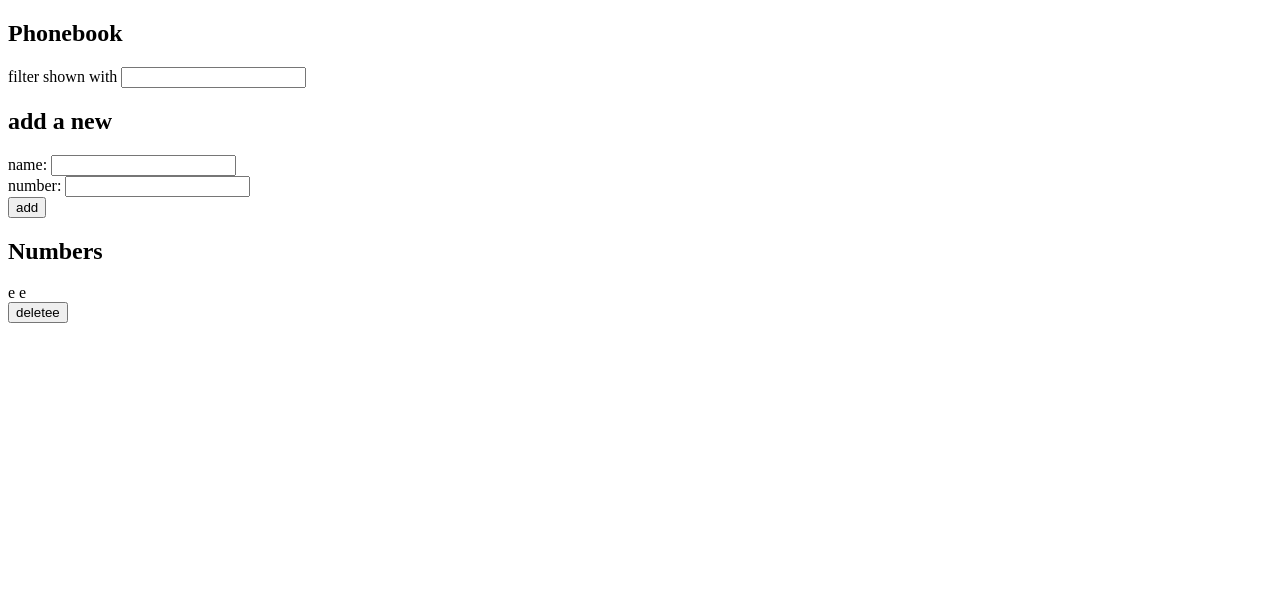
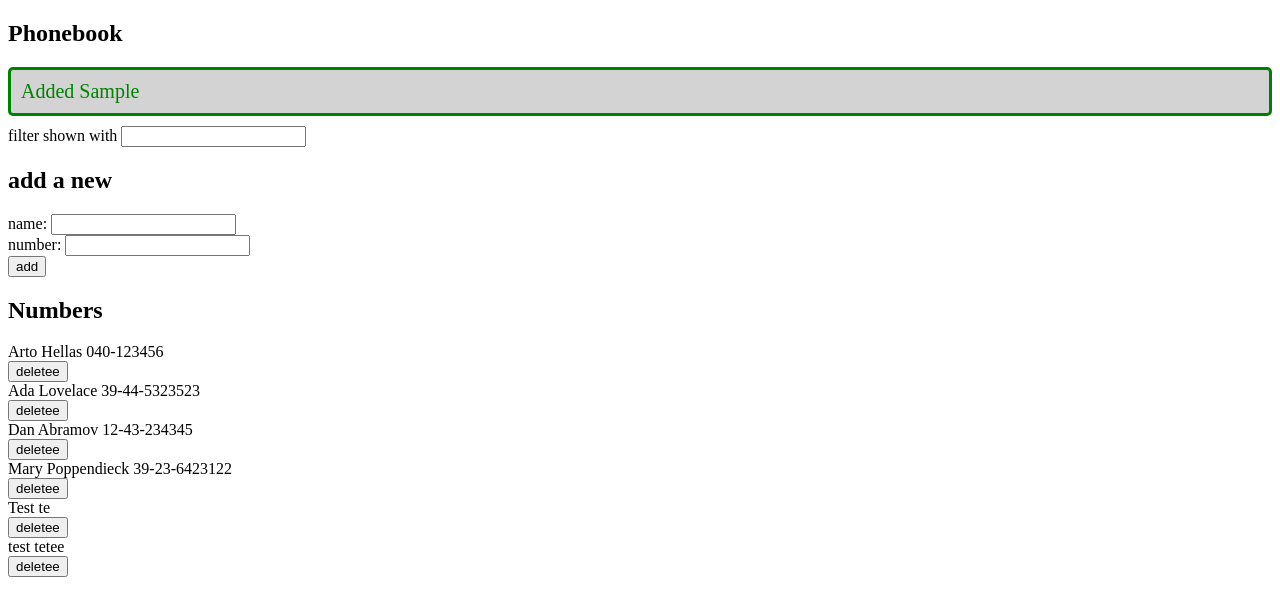
Before and after one commit to magimoose/full-stack-open, a React (Vite) app in the folder part2/: page / in a window 1280 px wide. Both pictures are taken after typing "Sample", "Sample" into the empty fields and a click on the button "add". Shown: the top 616 px of the page. Built offline with nearby package versions, Linux system fonts and the light colour scheme; no server answers; data requests are answered from the project's data file.

Commit message:
"Add name" notif

```diff
--- a/part2/db.json
+++ b/part2/db.json
@@ -1,9 +1,34 @@
 {
   "persons": [
     {
-      "id": "_tBFvKvDH5s",
-      "name": "e",
-      "number": "e"
+      "name": "Arto Hellas",
+      "number": "040-123456",
+      "id": "1"
+    },
+    {
+      "name": "Ada Lovelace",
+      "number": "39-44-5323523",
+      "id": "2"
+    },
+    {
+      "name": "Dan Abramov",
+      "number": "12-43-234345",
+      "id": "3"
+    },
+    {
+      "name": "Mary Poppendieck",
+      "number": "39-23-6423122",
+      "id": "4"
+    },
+    {
+      "name": "Test",
+      "number": "te",
+      "id": "Ghz2NdOLbjo"
+    },
+    {
+      "name": "test",
+      "number": "tetee",
+      "id": "Olsk8ZNc604"
     }
   ],
   "$schema": "./node_modules/json-server/schema.json"
--- a/part2/src/App.jsx
+++ b/part2/src/App.jsx
@@ -1,4 +1,5 @@
 import personsService from "./services/persons"
+import Notification from './components/Notification.jsx'
 import { useState, useEffect } from "react"
 
 const App = () => {
@@ -13,6 +14,7 @@ const App = () => {
   const [newName, setNewName] = useState("")
   const [newNumber, setNewNumber] = useState("")
   const [filter, setNewFilter] = useState("")
+	const [notifMsg, setNotifMsg] = useState(null)
 
   const handleNameChange = (event) => {
     setNewName(event.target.value)
@@ -46,6 +48,10 @@ const App = () => {
       personsService.create(newPerson).then((returnedPerson) => {
         setPersons(persons.concat(returnedPerson))
       })
+			setNotifMsg(`Added ${newName}`)
+			setTimeout(() => {
+				setNotifMsg(null)
+			},5000)
     }
     setNewName("")
     setNewNumber("")
@@ -68,6 +74,7 @@ const App = () => {
   return (
     <div>
       <h2>Phonebook</h2>
+			<Notification message={notifMsg} />
       <Filter filter={filter} handleFilterChange={handleFilterChange} />
       <h2>add a new</h2>
       <PersonForm
--- /dev/null
+++ b/part2/src/components/Notification.jsx
@@ -0,0 +1,22 @@
+const Notification = ({ message }) => {
+  if (message === null) {
+    return null
+  }
+	const style = {
+		color: 'green',
+		background: 'lightgrey',
+		fontSize: '20px',
+		borderStyle: 'solid',
+		borderRadius: '5px',
+		padding: '10px',
+		marginBottom: '10px',
+	}
+
+  return (
+    <div style={style}>
+      {message}
+    </div>
+  )
+}
+
+export default Notification
```
